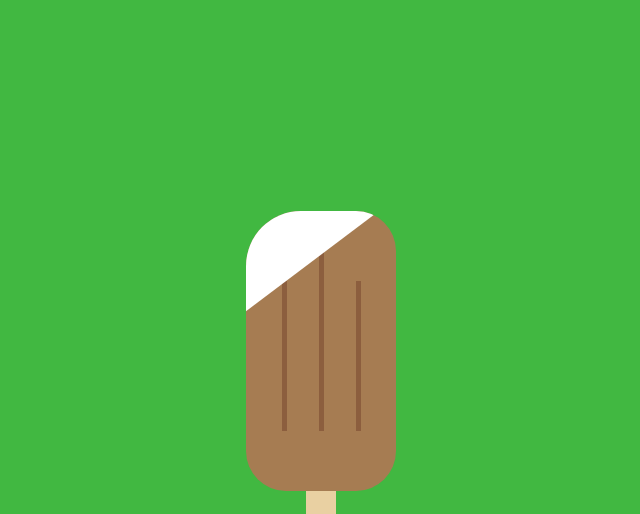
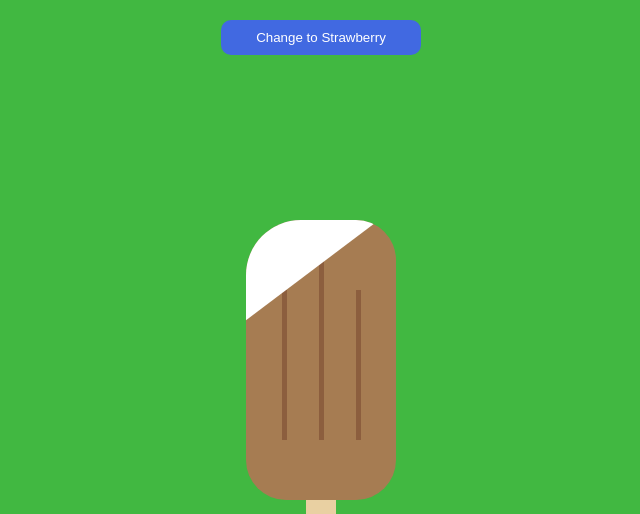
Before and after one commit to habibmy/css-ice-cream, a plain HTML site: page design.html in a window 1280 px wide. Shown: the top 514 px of the page, without its empty margins (319-959 px from the left). Drawn offline with Linux system fonts and the light colour scheme.

Commit message:
Added Button Styling

```diff
--- a/design.html
+++ b/design.html
@@ -7,6 +7,9 @@
     <title>Document</title>
   </head>
   <body>
+    <button id="btn" onclick="changeToStrawberry()">
+      Change to Strawberry
+    </button>
     <div>
       <div id="a">
         <div id="strip"></div>
@@ -16,7 +19,6 @@
       </div>
 
       <div id="text">Ice Cream</div>
-      <button id="btn" onclick="changeToStrawberry()">Change Flavour</button>
     </div>
     <script>
       const changeToStrawberry = () => {
@@ -118,6 +120,20 @@
       bottom: 0;
     }
 
+    #btn {
+      padding: 10px 20px;
+      background-color: royalblue;
+      border: none;
+      color: white;
+      border-radius: 10px;
+      left: 0;
+      right: 0;
+      top: 20px;
+      margin: auto;
+      position: absolute;
+      max-width: 200px;
+    }
+
     #text {
       position: absolute;
       color: white;
```
